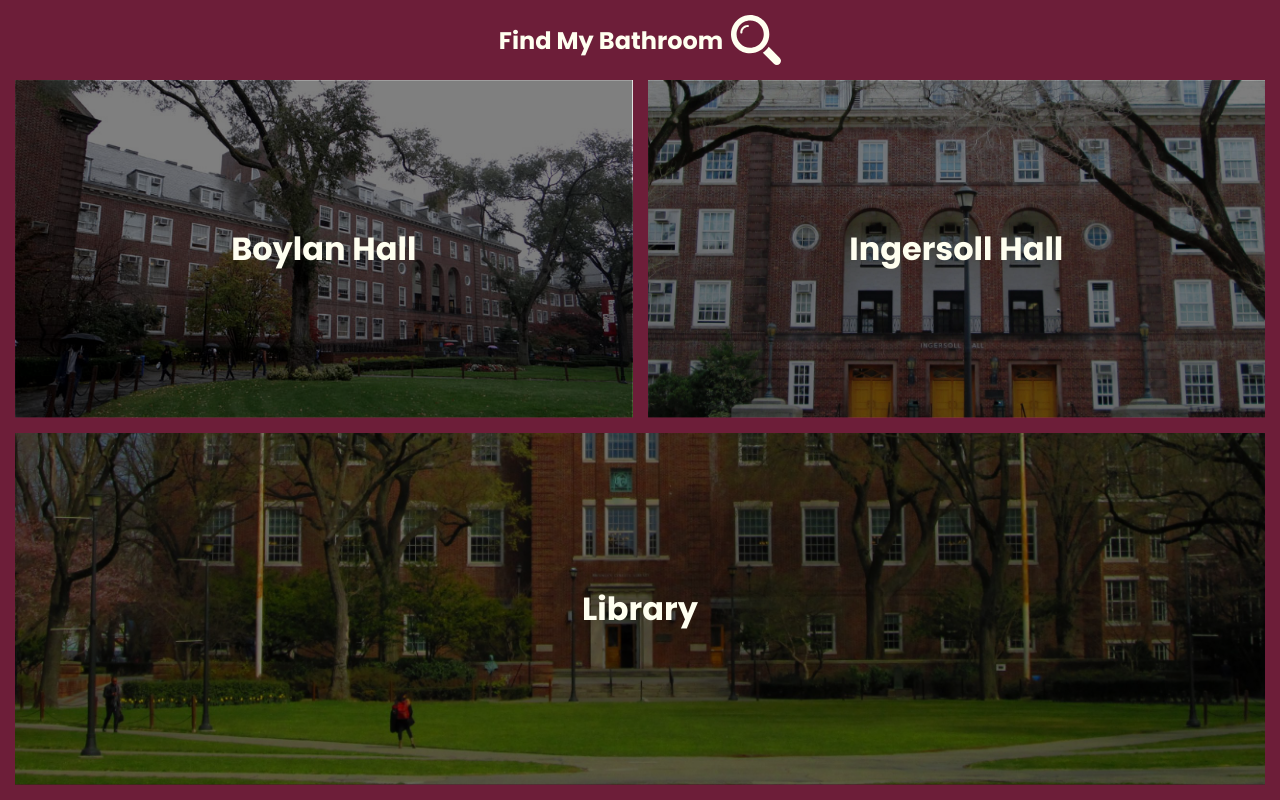
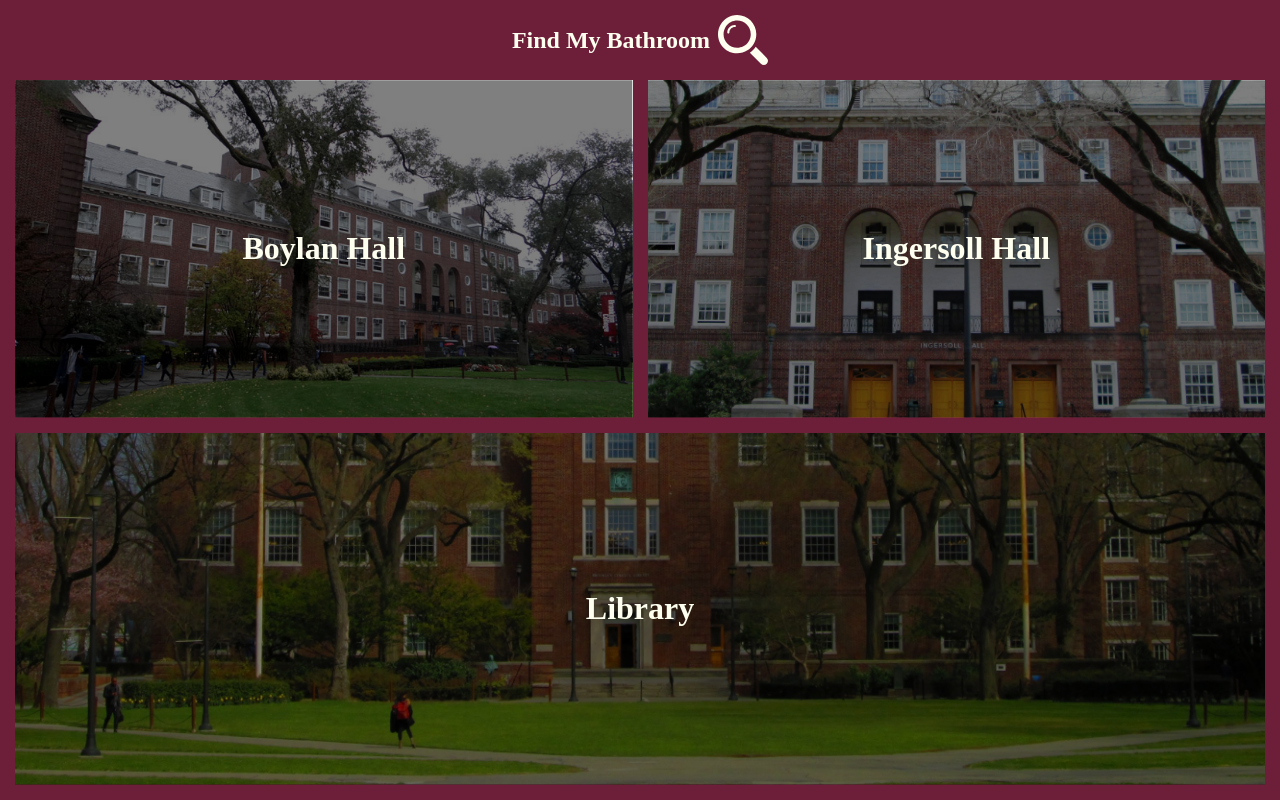
Before and after one commit to asror1/3650, a plain HTML site: page index.html in a window 1280 px wide. Drawn offline with Linux system fonts and the light colour scheme.

Commit message:
remove poppins font

```diff
--- a/globals.css
+++ b/globals.css
@@ -3,7 +3,6 @@
   box-sizing: border-box;
   margin: 0;
   padding: 0;
-  font-family: "Poppins", sans-serif;
   color: #FFFFF0;
 }
 :root {
```
